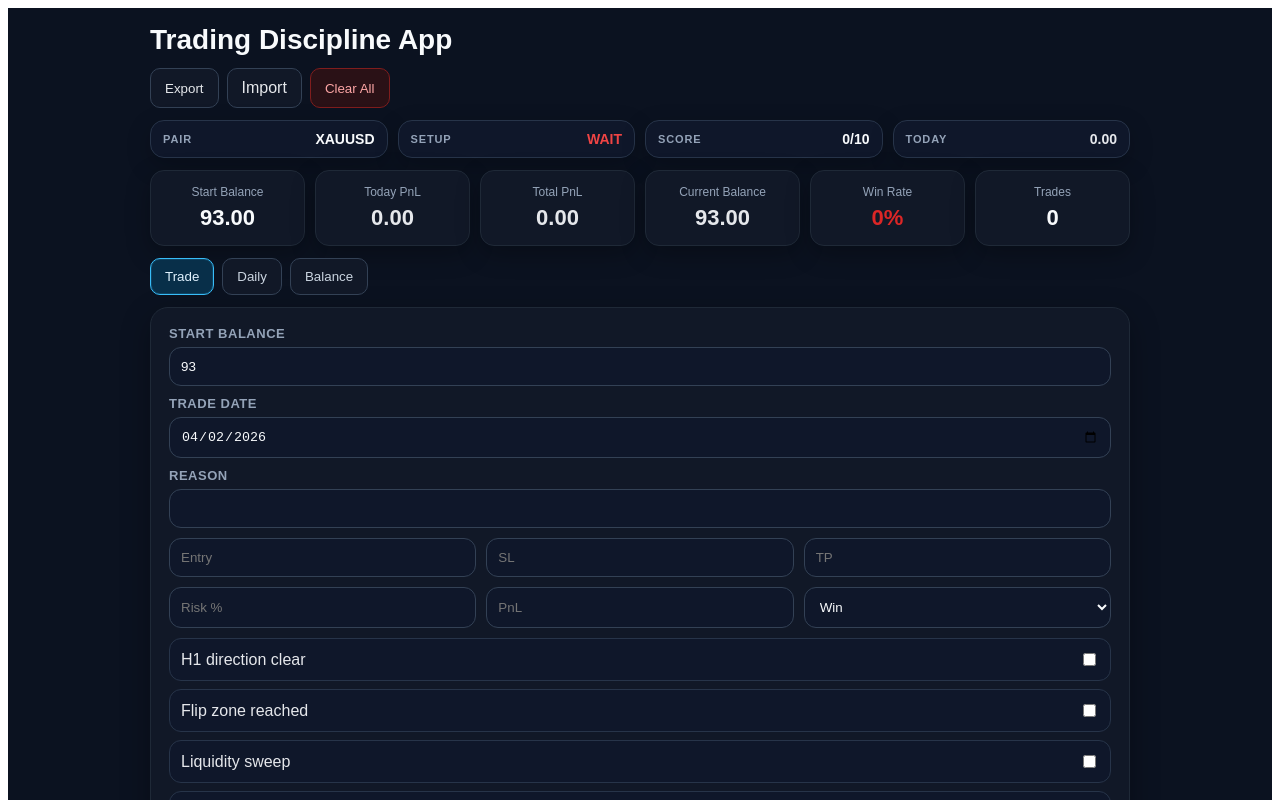
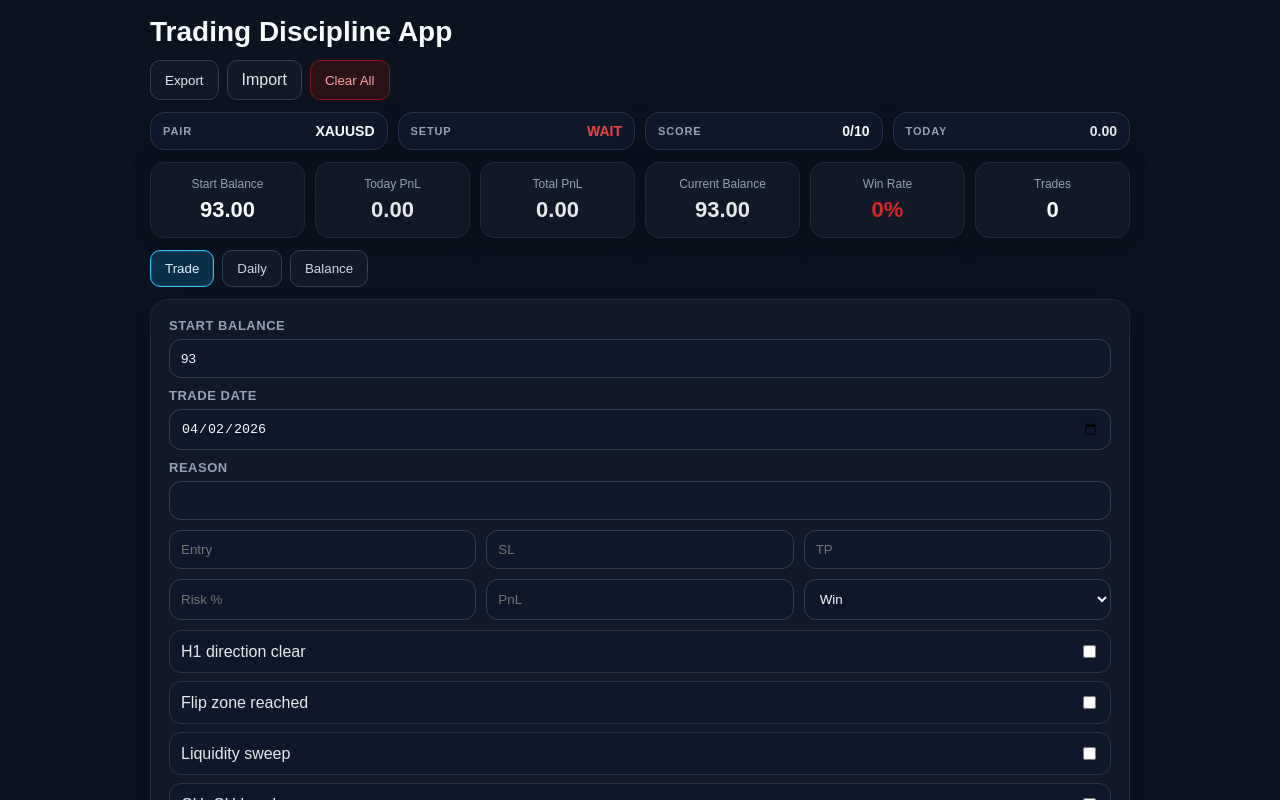
Before and after one commit to vincentPratick/Trading_Discipline, a React (Create React App) app: page / in a window 1280 px wide. Shown: the top 800 px of the page. Built offline with nearby package versions, Linux system fonts and the light colour scheme.

Commit message:
Add global styles for html, body, and reset box-sizing

```diff
--- a/src/styles.css
+++ b/src/styles.css
@@ -2,3 +2,13 @@
   font-family: sans-serif;
   text-align: center;
 }
+html, body, #root {
+  margin: 0;
+  padding: 0;
+  min-height: 100%;
+  background: #0b1220;
+}
+
+* {
+  box-sizing: border-box;
+}
```
